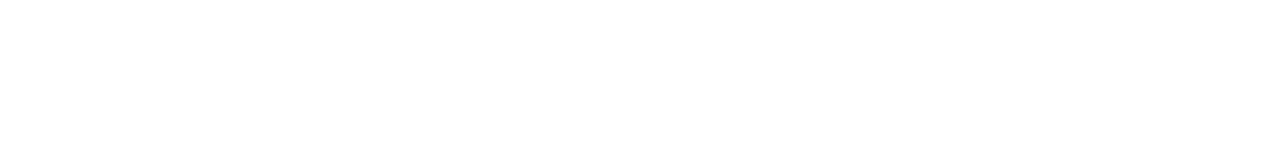
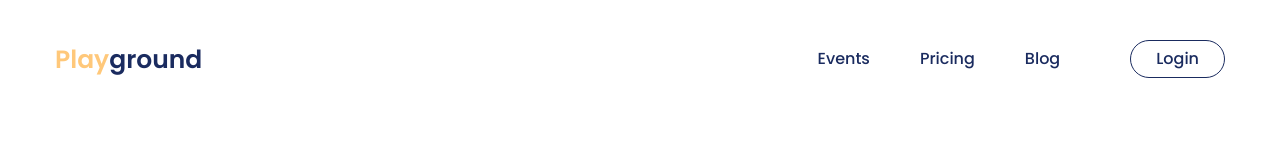
Before and after one commit to VanHungNguyenn/PSDtoHTML, a plain HTML site: page playGroundWebsite/index.html in a window 1280 px wide. Drawn offline with Linux system fonts and the light colour scheme.

Commit message:
header playGroundWebsite

```diff
--- a/playGroundWebsite/index.html
+++ b/playGroundWebsite/index.html
@@ -21,5 +21,40 @@
 		<link rel="stylesheet" href="reset.css" />
 		<link rel="stylesheet" href="style.css" />
 	</head>
-	<body></body>
+	<body>
+		<div class="wrapper">
+			<header class="header">
+				<div class="container header__inner">
+					<a href="index.html" class="logo">
+						<span class="logo__text">Play</span>ground
+					</a>
+					<nav class="header__menu">
+						<ul class="header__menu-list">
+							<li class="header__menu-item">
+								<a href="#" class="header__menu-link">
+									Events
+								</a>
+							</li>
+							<li class="header__menu-item">
+								<a href="#" class="header__menu-link">
+									Pricing
+								</a>
+							</li>
+							<li class="header__menu-item">
+								<a href="#" class="header__menu-link"> Blog </a>
+							</li>
+							<li class="header__menu-item">
+								<a
+									href="#"
+									class="header__menu-link header__login"
+								>
+									Login
+								</a>
+							</li>
+						</ul>
+					</nav>
+				</div>
+			</header>
+		</div>
+	</body>
 </html>
--- a/playGroundWebsite/style.scss
+++ b/playGroundWebsite/style.scss
@@ -1,3 +1,6 @@
+$primary-color: #ffc87a;
+$text-color: #1a2b5f;
+
 html {
 	font-size: 62.5%;
 }
@@ -13,3 +16,82 @@ img {
 	display: block;
 	max-width: 100%;
 }
+
+body {
+	font-family: 'Poppins', sans-serif;
+	color: $text-color;
+}
+
+a {
+	text-decoration: none;
+}
+
+@mixin flex($align: 'flex-start', $justify: 'flex-start', $wrap: 'nowrap') {
+	display: flex;
+	align-items: $align;
+	justify-content: $justify;
+	flex-wrap: $wrap;
+}
+
+// 1440px, 1170px
+.wrapper {
+	max-width: 1440px;
+	margin: 0 auto;
+}
+
+.container {
+	max-width: 1210px;
+	padding-left: 2rem;
+	padding-right: 2rem;
+	margin: 0 auto;
+}
+
+.header {
+	padding-top: 4rem;
+
+	&__inner {
+		@include flex(center, space-between);
+	}
+
+	&__menu {
+		&-list {
+			@include flex(center);
+		}
+
+		&-item {
+			margin-left: 5rem;
+
+			&:last-child {
+				margin-left: 7rem;
+			}
+		}
+
+		&-link {
+			font-size: 1.6rem;
+			color: $text-color;
+			font-weight: 500;
+			transition: all 0.25s linear;
+
+			&:hover {
+				color: $primary-color;
+			}
+		}
+	}
+
+	&__login {
+		padding: 1rem 2.5rem;
+		border-radius: 2.5rem;
+		display: inline-block;
+		border: 1px solid;
+	}
+}
+
+.logo {
+	font-size: 2.5rem;
+	font-weight: 600;
+	color: $text-color;
+
+	&__text {
+		color: $primary-color;
+	}
+}
```
Also changed, not shown: playGroundWebsite/style.css, 1 other file.
